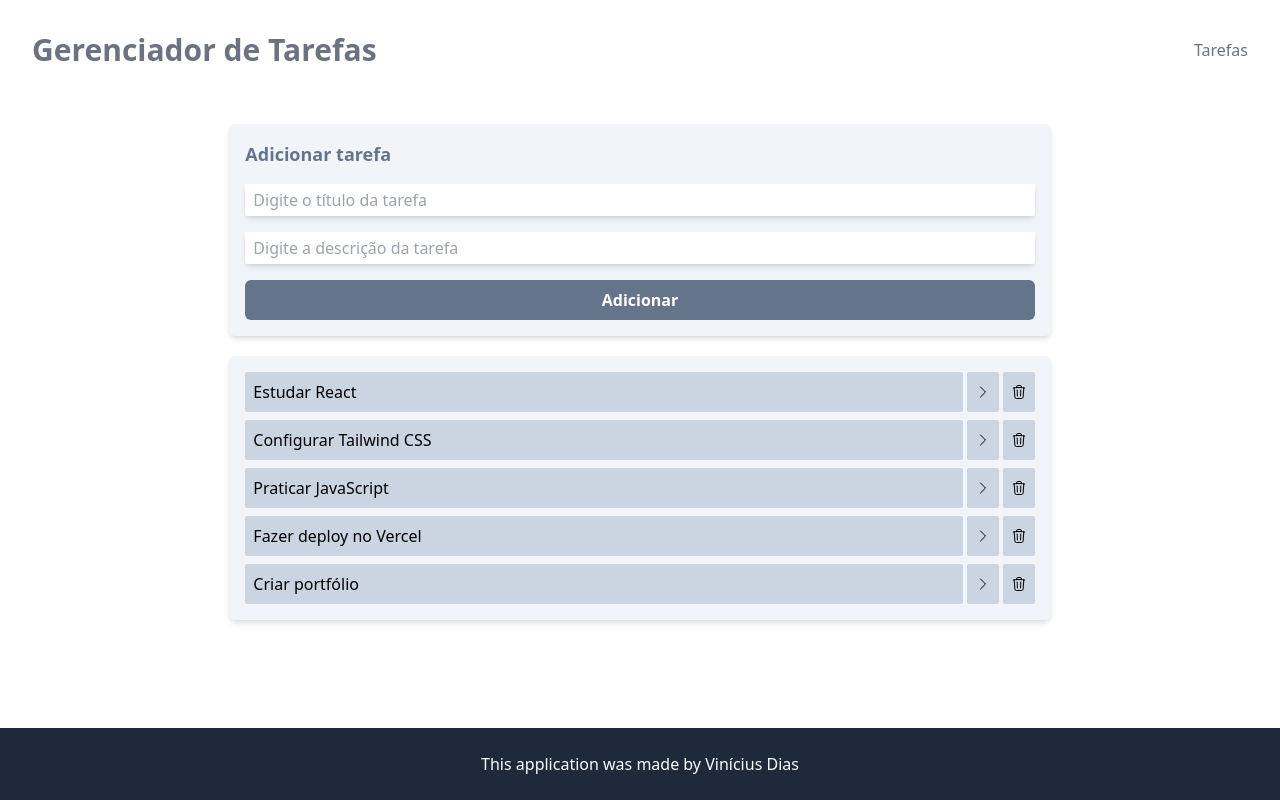
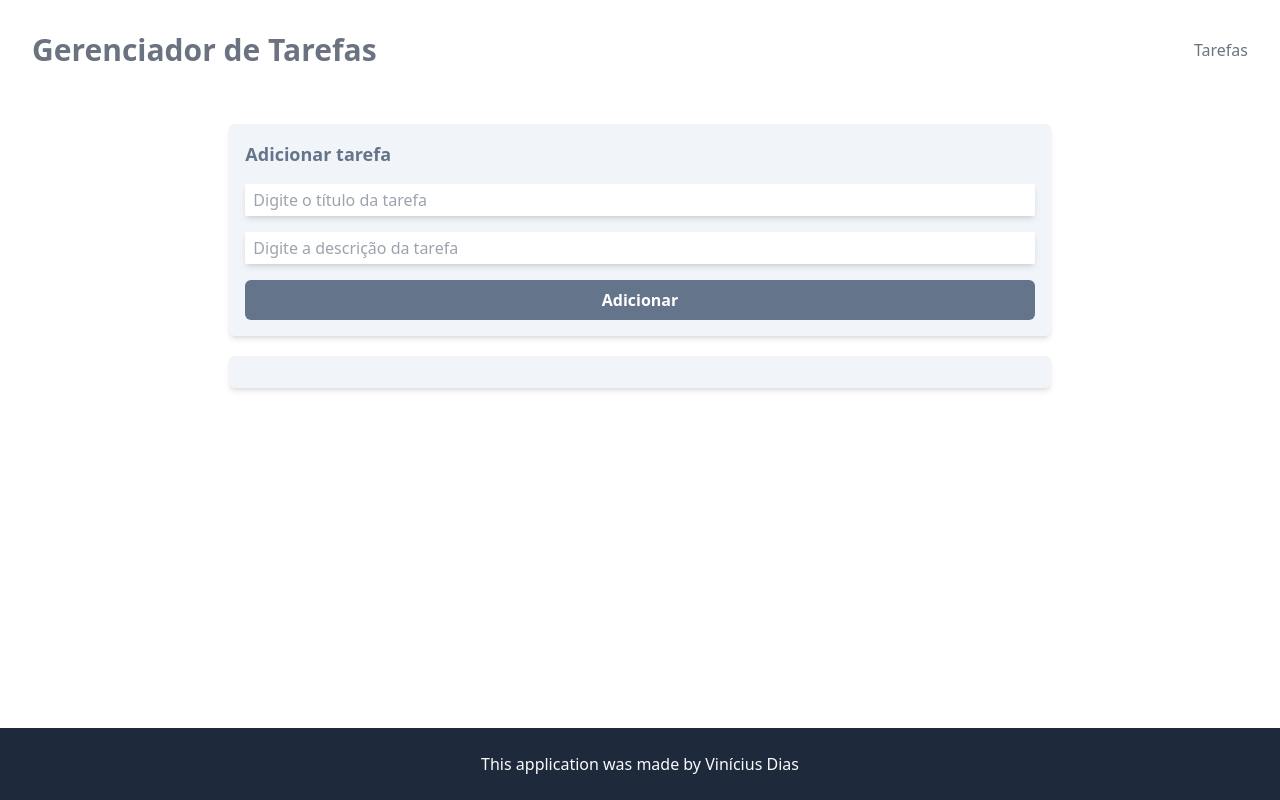
Before and after one commit to ViniciusEduardoDias/task-control, a React (Create React App) app: page / in a window 1280 px wide. Built offline with nearby package versions, Linux system fonts and the light colour scheme.

Commit message:
Directing data to local storage

```diff
--- a/src/pages/Home.tsx
+++ b/src/pages/Home.tsx
@@ -1,4 +1,4 @@
-import React, { useState } from "react";
+import React, { useEffect, useState } from "react";
 import "../App.css";
 import { Tasks, Container } from "../components";
 import AddTask from "../components/AddTask";
@@ -12,42 +12,17 @@ type Task = {
 };
 
 function Home() {
-  const [tasks, setTasks] = useState<Task[]>([
-    {
-      id: "1",
-      title: "Estudar React",
-      description: "Ler a documentação oficial e criar um projeto simples.",
-      isCompleted: false,
-    },
-    {
-      id: "2",
-      title: "Configurar Tailwind CSS",
-      description: "Integrar o Tailwind em um projeto React com Vite.",
-      isCompleted: false,
-    },
-    {
-      id: "3",
-      title: "Praticar JavaScript",
-      description: "Resolver exercícios de lógica no Codewars.",
-      isCompleted: false,
-    },
-    {
-      id: "4",
-      title: "Fazer deploy no Vercel",
-      description: "Subir o projeto React finalizado no Vercel.",
-      isCompleted: false,
-    },
-    {
-      id: "5",
-      title: "Criar portfólio",
-      description:
-        "Montar uma página pessoal com projetos e informações de contato.",
-      isCompleted: false,
-    },
-  ]);
+  const [tasks, setTasks] = useState<Task[]>(() => {
+    const storedTasks = localStorage.getItem("tasks");
+    return storedTasks ? JSON.parse(storedTasks) : [];
+  });
+
+  useEffect(() => {
+    localStorage.setItem("tasks", JSON.stringify(tasks));
+  }, [tasks]);
 
   const onChangeCompleted = (taskId: string) => {
-    const newTasks = tasks.map((task) => {
+    const newTasks = tasks.map((task: Task) => {
       //selecionar a tarefa clicada
       if (task.id === taskId) {
         return { ...task, isCompleted: !task.isCompleted };
@@ -59,7 +34,7 @@ function Home() {
   };
 
   const onDeleteTask = (taskId: string) => {
-    const newTasks = tasks.filter((task) => task.id !== taskId);
+    const newTasks = tasks.filter((task: Task) => task.id !== taskId);
     setTasks(newTasks);
   };
 
```
Also changed, not shown: acrescentar.txt.
